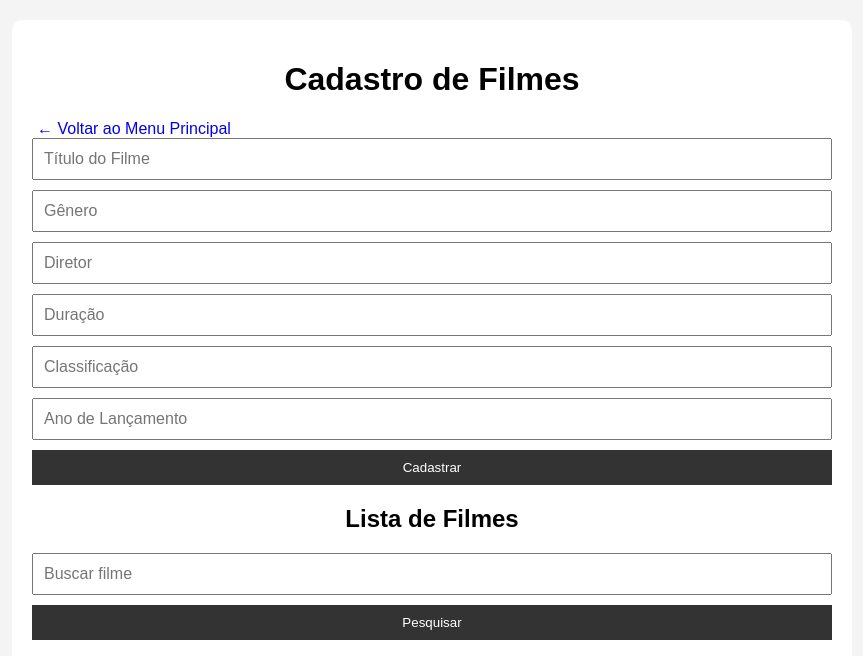
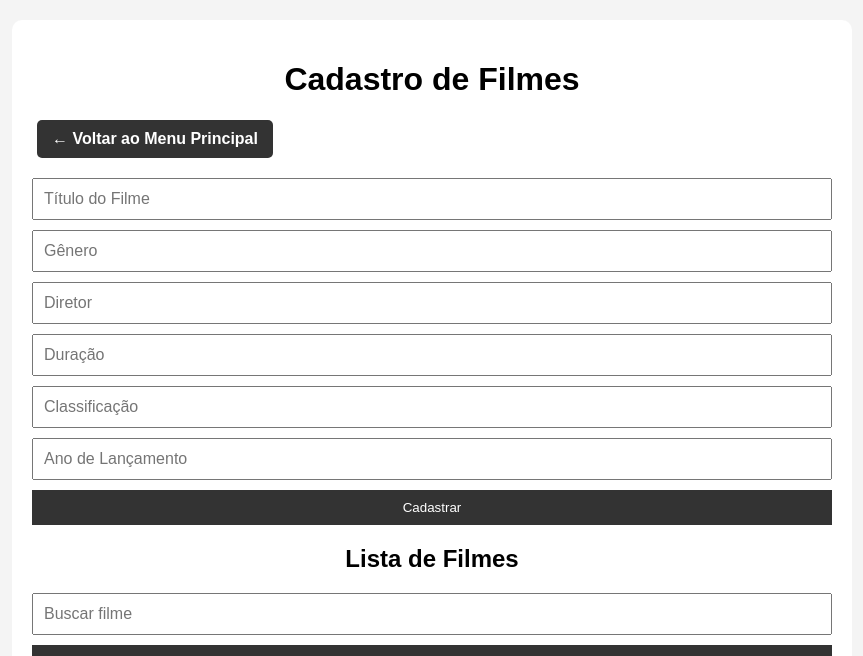
Before and after one commit to Karina-Amorim-Dev/SistemaCadastroPHP, a PHP site: page /Filmes/index.php in a window 1280 px wide. Shown: the top 656 px of the page, without its empty margins (208-1071 px from the left). Run offline with PHP 8.4, Linux system fonts and the light colour scheme; data that the repository does not hold is empty.

Commit message:
feat: Esilizando o botão voltar

```diff
--- a/estilo.css
+++ b/estilo.css
@@ -77,6 +77,20 @@ text-align: center;
 }
 
 a {
-text-decoration: none;
 margin: 0 5px;
 }
+
+.voltar {
+    display: inline-block;
+    margin-bottom: 20px;
+    padding: 10px 15px;
+    background: #333;
+    color: white;
+    border-radius: 5px;
+    text-decoration: none;
+    font-weight: bold;
+}
+
+.voltar:hover {
+    background: #555;
+}
```
